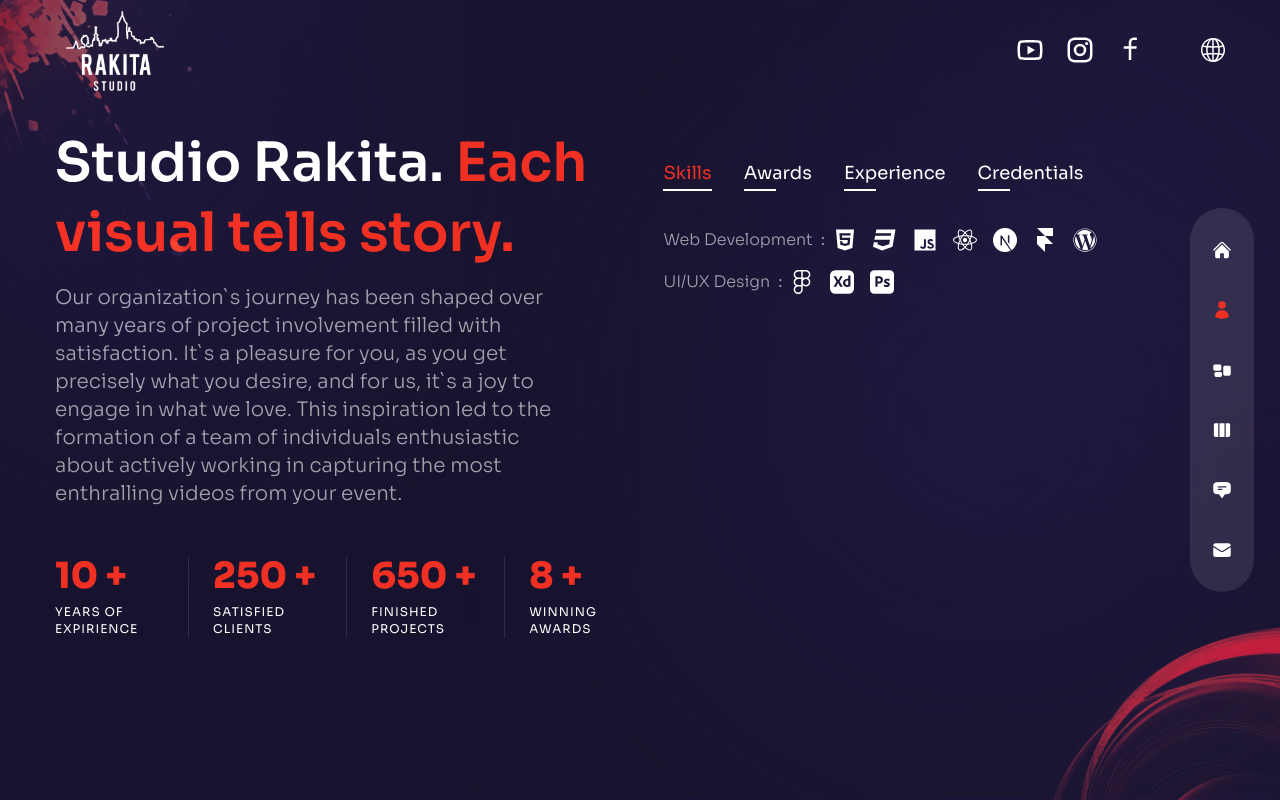
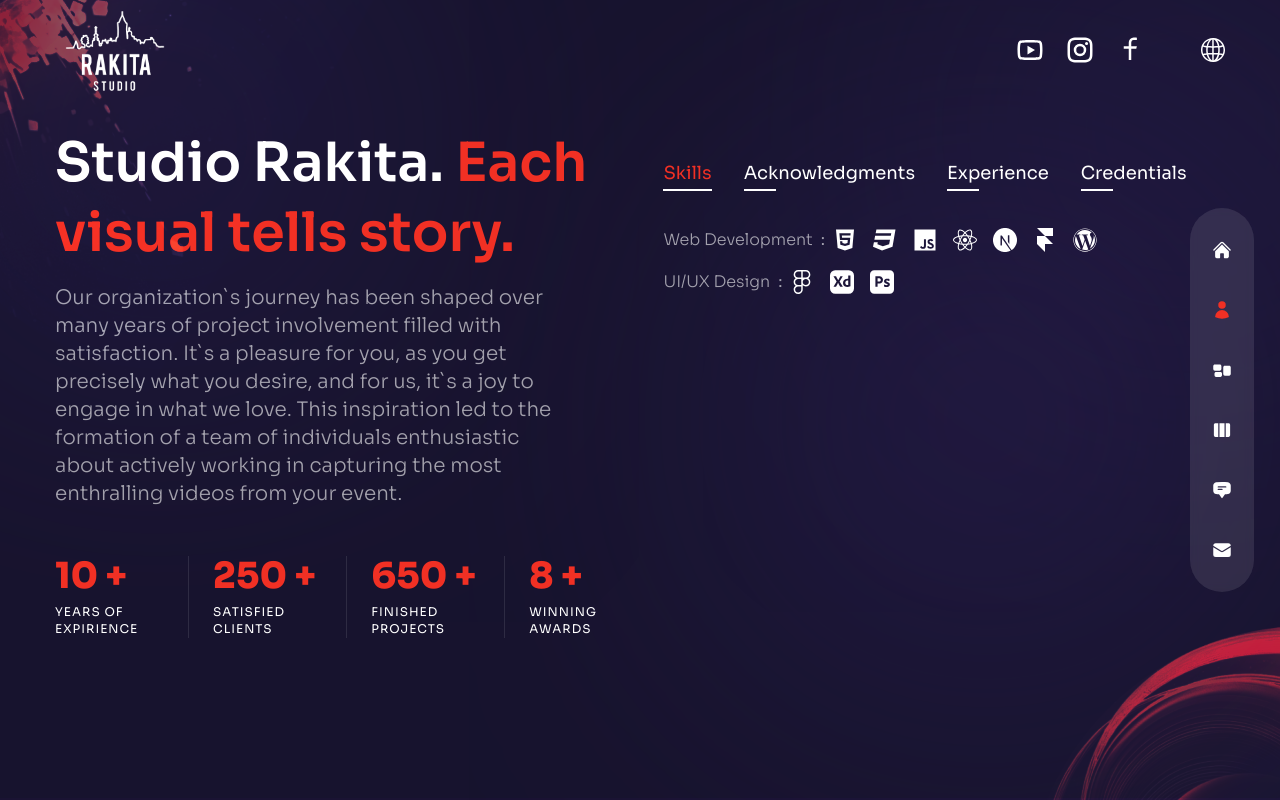
Before and after one commit to MirosBL45/studio_rakita, a Next.js app: page /about in a window 1280 px wide. Built offline with nearby package versions, Linux system fonts and the light colour scheme.

Commit message:
acknowledgments

```diff
--- a/data/aboutData.js
+++ b/data/aboutData.js
@@ -44,7 +44,7 @@ export const aboutData = [
     ],
   },
   {
-    title: "awards",
+    title: "acknowledgments",
     info: [
       {
         title: "Webby Awards - Honoree",
@@ -119,7 +119,7 @@ export const aboutDataSR = [
     ],
   },
   {
-    title: "nagrade",
+    title: "priznanja",
     info: [
       {
         title: "srWebby Awards - Honoree",
```
